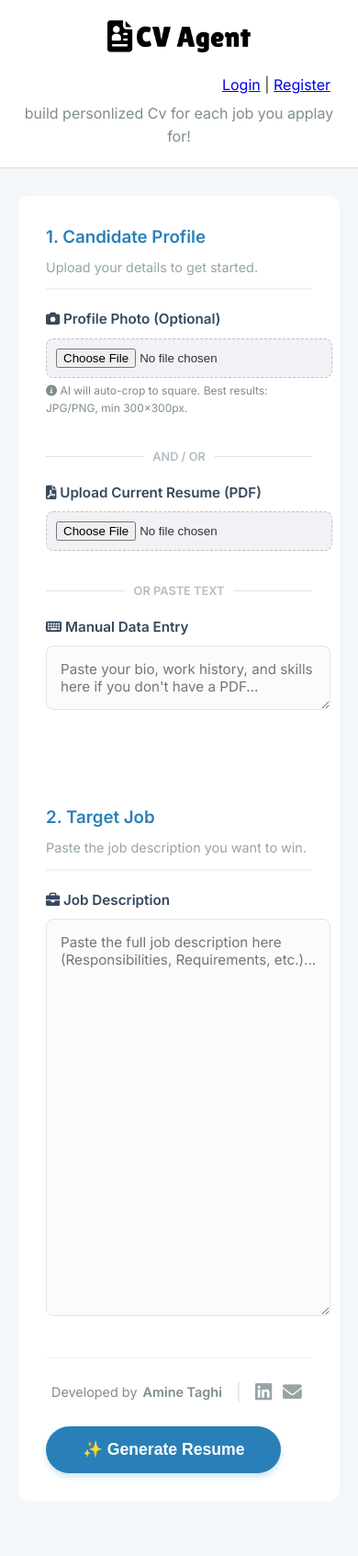
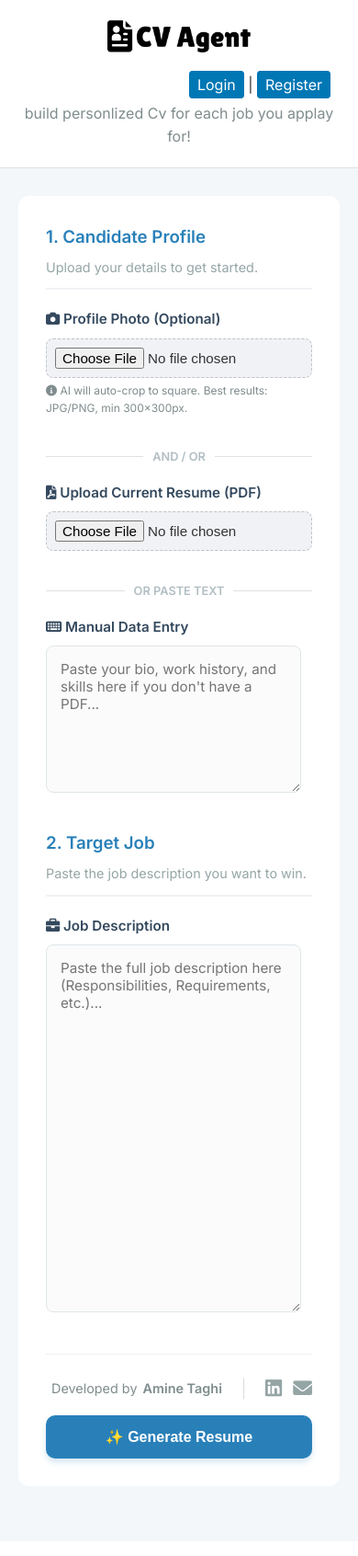
Before and after one commit to Rib4ko/CV-Ai-Agent-, a Flask app: page / in a window 390 px wide. Shown: the whole page at 92% size. After the commit the page ends 1592 px from the top, so only its background shows below. Run offline with Flask 3, Linux system fonts and the light colour scheme.

Commit message:
Improve mobile UX: full-width generate button, stacked actions, responsive review box, responsive tweaks

```diff
--- a/static/style.css
+++ b/static/style.css
@@ -1,6 +1,6 @@
 /* --- Global Reset & Fonts --- */
 * {
-    box_sizing: border-box;
+    box-sizing: border-box;
     margin: 0;
     padding: 0;
 }
@@ -37,6 +37,15 @@ header {
 header h1 {
     color: #2c3e50;
     font-size: 2.2rem;
+}
+header a {
+    text-decoration : none;
+    color: inherit;
+    border: 1px solid #0077b5;
+    border-radius: 4px;
+    padding: 4px 8px;
+    background-color: #0077b5;
+    color: white;
 }
 
 .subtitle {
@@ -277,6 +286,44 @@ select {
 /* small responsive tweak */
 @media (max-width:480px){
     .auth-container{ margin:20px; padding:18px; }
+
+    /* Make generate button full-width and easier to tap on phones */
+    .generate-btn {
+        width: 100%;
+        padding: 14px 18px;
+        font-size: 1rem;
+        border-radius: 10px;
+    }
+
+    /* Stack bottom bar elements vertically */
+    .bottom-bar {
+        flex-direction: column;
+        align-items: stretch;
+        gap: 12px;
+    }
+
+    .left-section { width: 100%; justify-content: space-between; }
+
+    /* Make action buttons stack for small screens */
+    .action-buttons {
+        flex-direction: column;
+        gap: 10px;
+        align-items: stretch;
+    }
+
+    .btn-view, .btn-download {
+        width: 100%;
+        display: inline-block;
+        text-align: center;
+    }
+
+    /* Reduce big gaps for the split container on small screens */
+    .split-container { gap: 18px; }
+
+    textarea { min-height: 160px; }
+
+    /* File input more compact */
+    .file-input { padding: 9px; font-size: 0.95rem; }
 }
 /* Review box (small square) */
 .review-box {
@@ -291,6 +338,22 @@ select {
     z-index: 9999;
     border: 1px solid #e6eef6;
 }
+
+/* Mobile: make review box a bottom sheet to avoid covering content */
+@media (max-width: 600px) {
+    .review-box {
+        left: 0 !important;
+        right: 0 !important;
+        bottom: 0 !important;
+        width: auto !important;
+        border-radius: 12px 12px 0 0;
+        padding: 14px;
+        box-shadow: 0 -6px 24px rgba(0,0,0,0.18);
+    }
+    .review-close { right: 12px; top: 8px; }
+    .review-box textarea { min-height: 90px; }
+}
+
 .review-box h4 {
     margin: 0 0 8px 0;
     font-size: 0.95rem;
```
